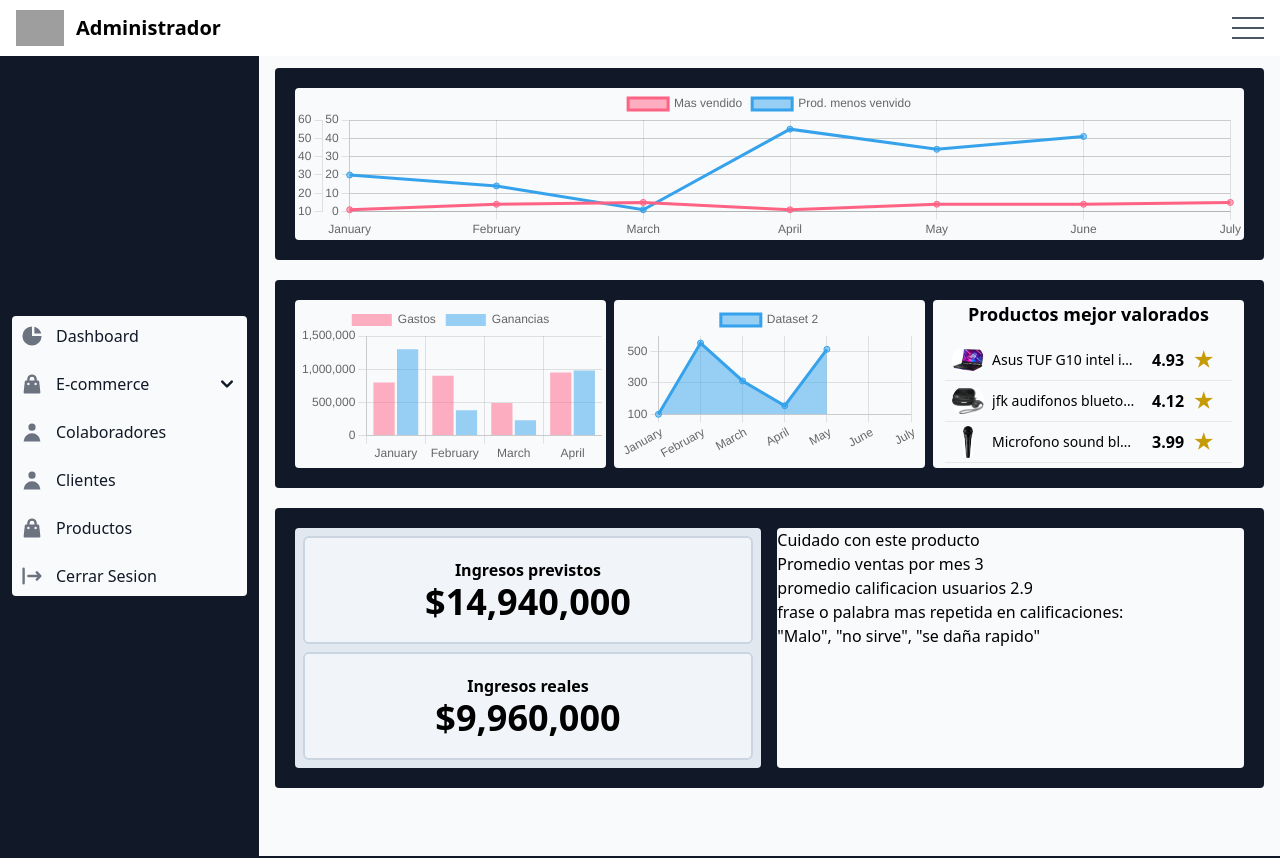
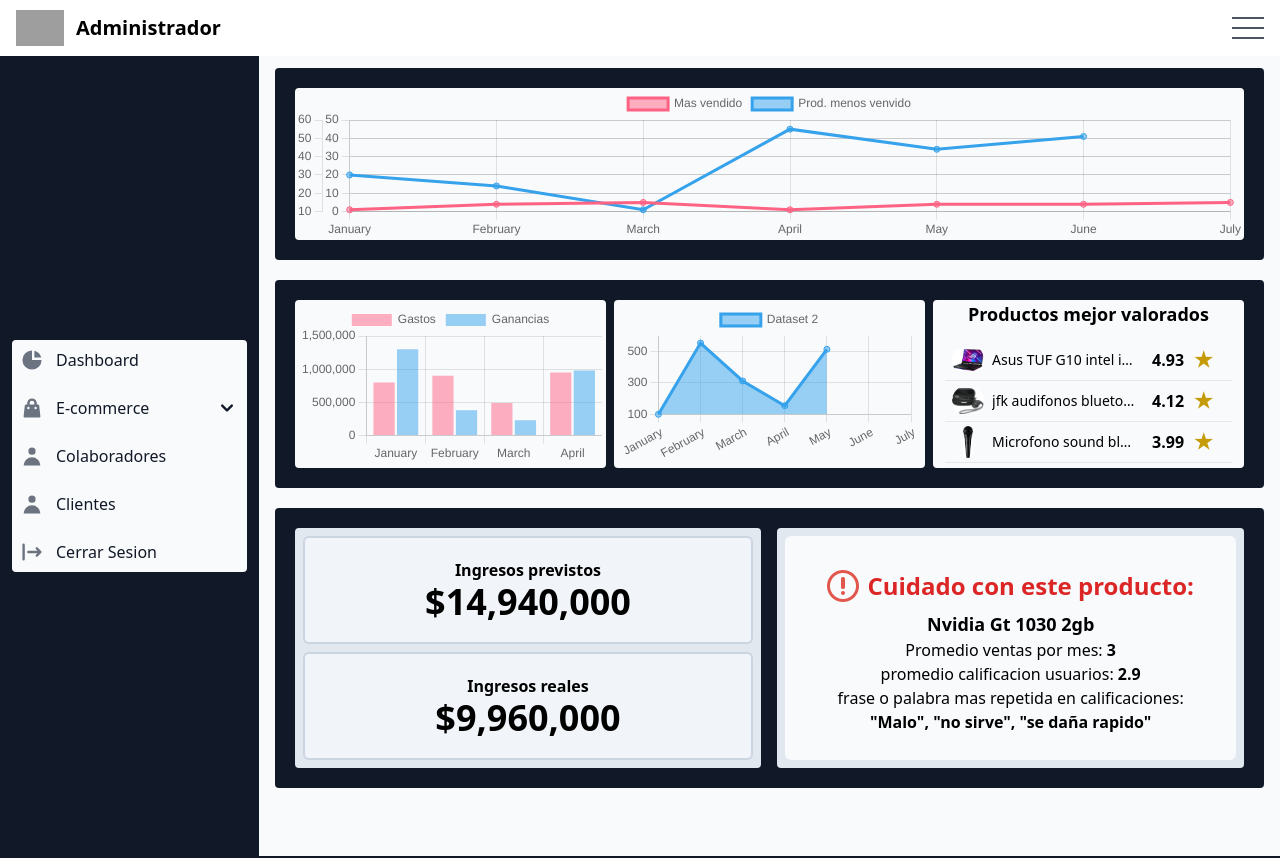
Before and after one commit to sedangroup/sedan-frontend-ciclo4, a React (Vite) app: page /administrador/home in a window 1280 px wide. Shown: the top 858 px of the page. Built offline with nearby package versions, Linux system fonts and the light colour scheme; grey boxes are pictures that could not be loaded.

Commit message:
finalizado el home del administrador soy el mejor

```diff
--- a/src/components/administrador/AlertaProducto.jsx
+++ b/src/components/administrador/AlertaProducto.jsx
@@ -1,17 +1,30 @@
+import { productos } from "./data";
 function AlertaProducto() {
-    return (
-        <div>
-            <h2>Cuidado con este producto</h2>
-            <p>Promedio ventas por mes {3}</p>
-            <p>promedio calificacion usuarios {2.9}</p>
-            <div>
-            <p>frase o palabra mas repetida en calificaciones:</p>
-            <p>{`"Malo", "no sirve", "se daña rapido"`}</p>
-
-            </div>
-
+  const peor_calificacion = productos.sort(function (a, b) {
+    return a.rating - b.rating;
+  });
+  console.log(peor_calificacion);
+  return (
+    <div className="flex flex-col  justify-center items-center h-full w-full bg-slate-50 rounded-md">
+      <div className=" flex flex-col justify-center items-center">
+        <div className=" flex flex-row items-center justify-center  md:gap-2 w-full p-2">
+            <img src="/warning.png" className="w-8 h-8 "/>
+            <h2 className="text-2xl font-bold text-red-600 text-center">Cuidado con este producto:</h2>
         </div>
-    )
+        <p className="font-bold text-lg">{peor_calificacion[0].name}</p>
+      </div>
+      <div>
+        <b className="text-base font-medium">Promedio ventas por mes: <b className="font-bold">{3}</b></b>
+      </div>
+      <div>
+        <b className=" text-base font-medium">promedio calificacion usuarios: <b className="font-bold">{2.9}</b></b>
+      </div>
+      <div className=" text-center">
+        <b className="text-base font-medium">frase o palabra mas repetida en calificaciones:</b>
+        <p className="font-bold">{`"Malo", "no sirve", "se daña rapido"`}</p>
+      </div>
+    </div>
+  );
 }
 
 export default AlertaProducto;
--- a/src/components/administrador/Aside.jsx
+++ b/src/components/administrador/Aside.jsx
@@ -70,7 +70,7 @@ function Aside() {
                         href="#"
                         className="flex items-center p-2 pl-11 w-full text-base font-normal text-gray-900 rounded-lg transition duration-75 group hover:bg-gray-100 dark:text-white dark:hover:bg-gray-700"
                       >
-                        Products
+                        Productos
                       </a>
                     </li>
                     <li>
@@ -78,7 +78,7 @@ function Aside() {
                         href="#"
                         className="flex items-center p-2 pl-11 w-full text-base font-normal text-gray-900 rounded-lg transition duration-75 group hover:bg-gray-100 dark:text-white dark:hover:bg-gray-700"
                       >
-                        Billing
+                        Ventas
                       </a>
                     </li>
                     <li>
@@ -86,7 +86,7 @@ function Aside() {
                         href="#"
                         className="flex items-center p-2 pl-11 w-full text-base font-normal text-gray-900 rounded-lg transition duration-75 group hover:bg-gray-100 dark:text-white dark:hover:bg-gray-700"
                       >
-                        Invoice
+                        Crear producto
                       </a>
                     </li>
                   </ul>
@@ -141,29 +141,6 @@ function Aside() {
               </li>
               <li>
                 <Link
-                  href="#"
-                  className="flex items-center p-2 text-base font-normal text-gray-900 rounded-lg dark:text-white hover:bg-gray-100 dark:hover:bg-gray-700"
-                >
-                  <svg
-                    aria-hidden="true"
-                    className="flex-shrink-0 w-6 h-6 text-gray-500 transition duration-75 dark:text-gray-400 group-hover:text-gray-900 dark:group-hover:text-white"
-                    fill="currentColor"
-                    viewBox="0 0 20 20"
-                    xmlns="http://www.w3.org/2000/svg"
-                  >
-                    <path
-                      fillRule="evenodd"
-                      d="M10 2a4 4 0 00-4 4v1H5a1 1 0 00-.994.89l-1 9A1 1 0 004 18h12a1 1 0 00.994-1.11l-1-9A1 1 0 0015 7h-1V6a4 4 0 00-4-4zm2 5V6a2 2 0 10-4 0v1h4zm-6 3a1 1 0 112 0 1 1 0 01-2 0zm7-1a1 1 0 100 2 1 1 0 000-2z"
-                      clipRule="evenodd"
-                    ></path>
-                  </svg>
-                  <span className="flex-1 ml-3 whitespace-nowrap">
-                    Productos
-                  </span>
-                </Link>
-              </li>
-              <li>
-                <Link
                   to="/"
                   className="flex items-center p-2 text-base font-normal text-gray-900 rounded-lg dark:text-white hover:bg-gray-100 dark:hover:bg-gray-700"
                 >
--- a/src/components/administrador/Layout.jsx
+++ b/src/components/administrador/Layout.jsx
@@ -6,9 +6,9 @@ function Layout({ children }) {
   return (
     <>
       <Header />
-      <div className="flex flex-col h-screen min-w-min md:flex-row lg:flex-row bg-red-400">
+      <div className="flex flex-col h-screen min-w-min md:flex-row lg:flex-row ">
         <Aside />
-        <div className="flex flex-col items-center justify-center w-full h-auto overflow-y-auto bg-gray-50 p-4">
+        <div className="flex flex-col items-center justify-center w-full h-auto overflow-y-auto bg-gray-50 p-4 ">
           {children}
         </div>
       </div>
--- a/src/components/administrador/data.js
+++ b/src/components/administrador/data.js
@@ -23,4 +23,5 @@ export const productos = [
       rating: 3.99,
       price:110000,
     },
+
   ];
--- a/src/pages/administrador/Home.jsx
+++ b/src/pages/administrador/Home.jsx
@@ -22,7 +22,7 @@ function Home() {
           <div className=" rounded p-1 bg-slate-50">
             <AreaChar />
           </div>
-          <div className="rounded  bg-slate-50 ">
+          <div className="rounded  bg-slate-50 max-h-44">
             <RatedProductos/>
           </div>
         </div>
@@ -30,7 +30,7 @@ function Home() {
           <div className="bg-slate-200 h-60 rounded">
             <BalanceVentas/>
           </div>
-          <div className="bg-slate-50 h-60 rounded">
+          <div className="bg-slate-200 h-auto md:h-60 rounded flex justify-center items-center p-2">
             <AlertaProducto/>
           </div>
         </div>
```
Also changed, not shown: public/warning.png (added).
